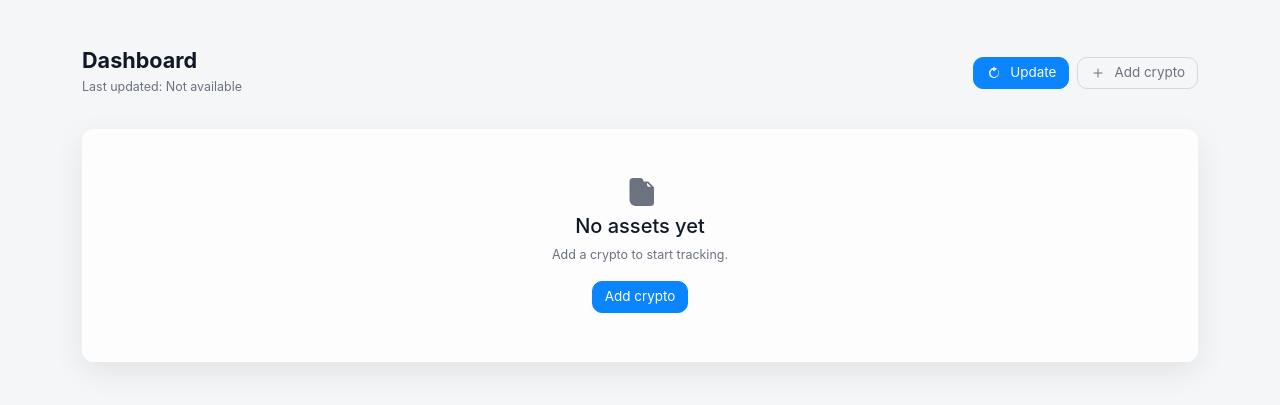
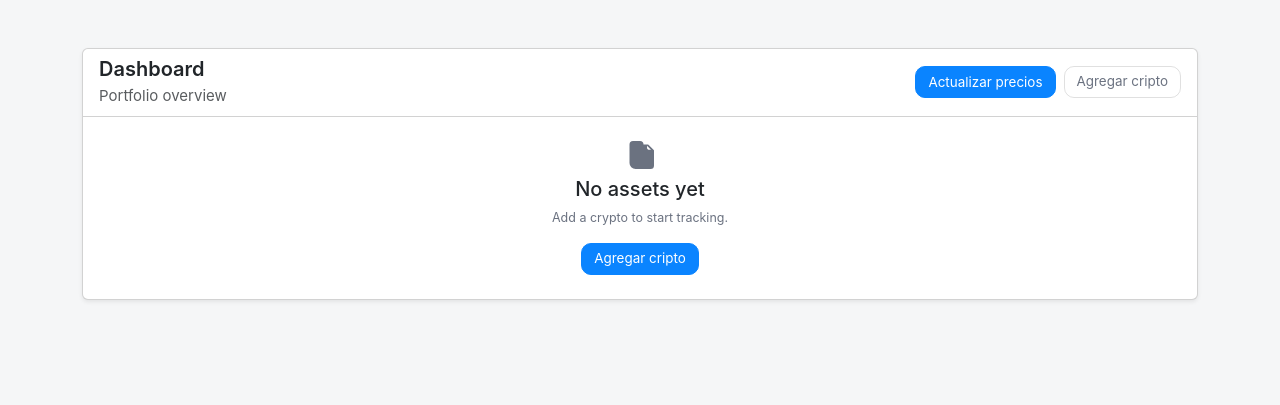
Before and after one commit to nytio/cripto_traker, a Python web app: template web/app/templates/dashboard.html in a window 1280 px wide. Shown: the part 52-457 px from the top of the page. Run offline with Jinja, Linux system fonts and the light colour scheme; the template is opened without the code that fills it, so the values that code supplies are empty.

Commit message:
Dashboard en tarjetas y tabla refinada

```diff
--- a/web/app/templates/dashboard.html
+++ b/web/app/templates/dashboard.html
@@ -13,36 +13,30 @@
   {% endif %}
   {% set price_prefix = '$' if currency == 'USD' else '' %}
 
-  <div class="ct-page-header d-flex flex-wrap align-items-center justify-content-between gap-3 mb-4">
+  <div class="card shadow-sm">
+    <div class="card-header bg-transparent d-flex flex-wrap align-items-center justify-content-between gap-3">
       <div>
-      <h1 class="ct-page-title mb-1">Dashboard</h1>
-      <div class="ct-meta">Last updated: {{ ns.last_updated if ns.last_updated else 'Not available' }}</div>
+        <h1 class="h5 fw-semibold mb-1">Dashboard</h1>
+        <div class="text-muted">Portfolio overview</div>
       </div>
       <div class="d-flex flex-wrap align-items-center gap-2">
         <form method="post" action="{{ url_for('prices.update_prices') }}" data-loading="1">
           <input type="hidden" name="csrf_token" value="{{ csrf_token() }}">
-        <button type="submit" class="btn btn-sm btn-primary ct-btn-icon" data-loading-text="Updating..." data-loading-spinner="1">
-          <svg xmlns="http://www.w3.org/2000/svg" width="16" height="16" fill="currentColor" aria-hidden="true" viewBox="0 0 16 16">
-            <path d="M8 3a5 5 0 1 0 4.546 2.914.5.5 0 0 0-.912-.41A4 4 0 1 1 8 4h1.5a.5.5 0 0 0 0-1H8z"/>
-            <path d="M8 1.5a.5.5 0 0 0-.5.5v2.793L6.354 3.146a.5.5 0 1 0-.708.708l2.147 2.146a.5.5 0 0 0 .707 0l2.147-2.146a.5.5 0 0 0-.708-.708L8.5 4.793V2a.5.5 0 0 0-.5-.5z"/>
-          </svg>
-          <span>Update</span>
+          <button type="submit" class="btn btn-sm btn-primary" data-loading-text="Actualizando..." data-loading-spinner="1">
+            Actualizar precios
           </button>
         </form>
-      <a class="btn btn-sm btn-outline-secondary ct-btn-icon" href="{{ url_for('cryptos.new_crypto') }}">
-        <svg xmlns="http://www.w3.org/2000/svg" width="16" height="16" fill="currentColor" aria-hidden="true" viewBox="0 0 16 16">
-          <path d="M8 3.5a.5.5 0 0 1 .5.5v3.5H12a.5.5 0 0 1 0 1H8.5V12a.5.5 0 0 1-1 0V8.5H4a.5.5 0 0 1 0-1h3.5V4a.5.5 0 0 1 .5-.5z"/>
-        </svg>
-        <span>Add crypto</span>
+        <a class="btn btn-sm btn-outline-secondary" href="{{ url_for('cryptos.new_crypto') }}">
+          Agregar cripto
         </a>
       </div>
     </div>
-
+    <div class="card-body p-0">
       {% if rows %}
-    <div class="ct-card">
-      <div class="ct-card-header d-flex flex-wrap align-items-center justify-content-between gap-3">
+        <div class="d-flex flex-wrap align-items-center justify-content-between gap-3 p-3">
           <div>
             <h2 class="h6 fw-semibold mb-0">Tracked assets</h2>
+            <div class="text-muted small">Last updated: {{ ns.last_updated if ns.last_updated else 'Not available' }}</div>
           </div>
           <div class="ct-search">
             <span class="ct-search-icon">
@@ -54,7 +48,7 @@
           </div>
         </div>
         <div class="table-responsive">
-        <table class="table ct-table table-hover align-middle" id="assets-table">
+          <table class="table table-hover align-middle ct-table" id="assets-table">
             <thead>
               <tr>
                 <th>Name</th>
@@ -74,9 +68,9 @@
                   </td>
                   <td>
                     {% if symbol %}
-                    <span class="ct-symbol ct-mono">{{ symbol|upper }}</span>
+                      <span class="badge bg-light text-dark">{{ symbol|upper }}</span>
                     {% else %}
-                    <span class="ct-muted">--</span>
+                      <span class="text-muted">--</span>
                     {% endif %}
                   </td>
                   <td class="text-end">
@@ -86,10 +80,10 @@
                         {{ price_prefix }}{{ "{:,.4f}".format(row.latest.price) }}
                       </div>
                     {% else %}
-                    <span class="ct-muted">--</span>
+                      <span class="text-muted">--</span>
                     {% endif %}
                   </td>
-                <td class="text-nowrap ct-meta">
+                  <td class="text-nowrap text-muted">
                     {{ row.latest.date if row.latest else '--' }}
                   </td>
                   <td>
@@ -115,9 +109,8 @@
             </tbody>
           </table>
         </div>
-    </div>
       {% else %}
-    <div class="ct-card p-5 text-center">
+        <div class="p-4 text-center">
           <div class="mb-2">
             <svg xmlns="http://www.w3.org/2000/svg" width="28" height="28" fill="currentColor" class="ct-muted" aria-hidden="true" viewBox="0 0 16 16">
               <path d="M4 0a2 2 0 0 0-2 2v10.5A3.5 3.5 0 0 0 5.5 16H14a2 2 0 0 0 2-2V5.5a.5.5 0 0 0-.146-.354l-3-3A.5.5 0 0 0 12.5 2H10a2 2 0 0 0-2-2H4zm8 3.5V2.707L14.293 5H13.5a1.5 1.5 0 0 1-1.5-1.5z"/>
@@ -125,7 +118,9 @@
           </div>
           <h2 class="h5 mb-2">No assets yet</h2>
           <p class="ct-meta mb-3">Add a crypto to start tracking.</p>
-      <a class="btn btn-sm btn-primary" href="{{ url_for('cryptos.new_crypto') }}">Add crypto</a>
+          <a class="btn btn-sm btn-primary" href="{{ url_for('cryptos.new_crypto') }}">Agregar cripto</a>
         </div>
       {% endif %}
+    </div>
+  </div>
 {% endblock %}
```
Lines whose indentation alone changed are shown as unchanged.
